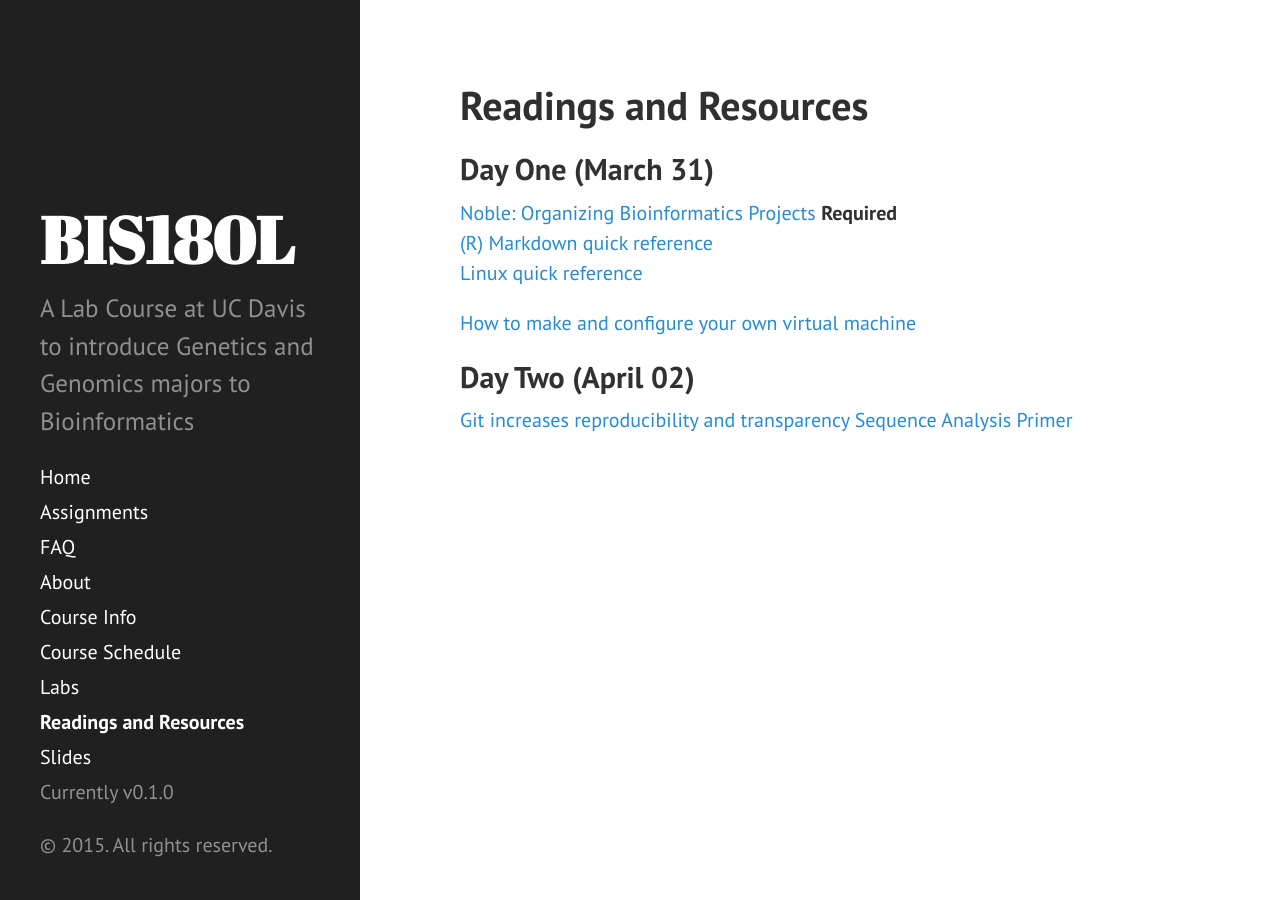
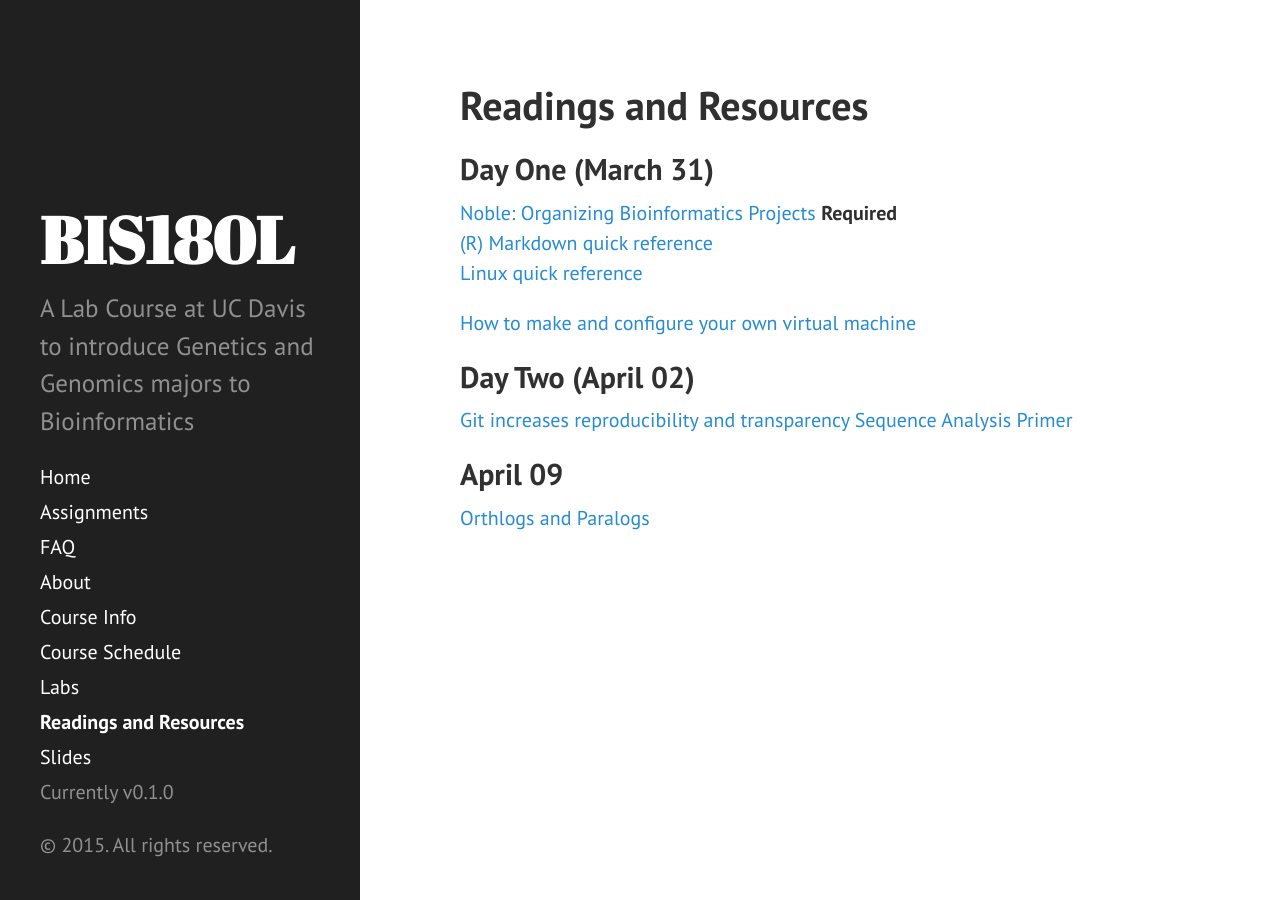
Before and after one commit to rjcmarkelz/BIS180L_web, a Jekyll site: the page built from readings_resources.md, in a window 1280 px wide. Built offline with Jekyll 4.4.1, drawn with Linux system fonts in a browser that asks for light colours; Markdown is read by kramdown in place of the engine named in the settings.

Commit message:
Added orthlogs and paralogs to resources

```diff
--- a/readings_resources.md
+++ b/readings_resources.md
@@ -13,3 +13,6 @@ title: Readings and Resources
 ## Day Two (April 02)
 [Git increases reproducibility and transparency](http://www.scfbm.org/content/8/1/7)
 [Sequence Analysis Primer](../docs/SequenceAnalysisPrimer.pdf)
+
+## April 09
+[Orthlogs and Paralogs](http://www.sciencedirect.com/science/article/pii/S0168952500020059)
```
